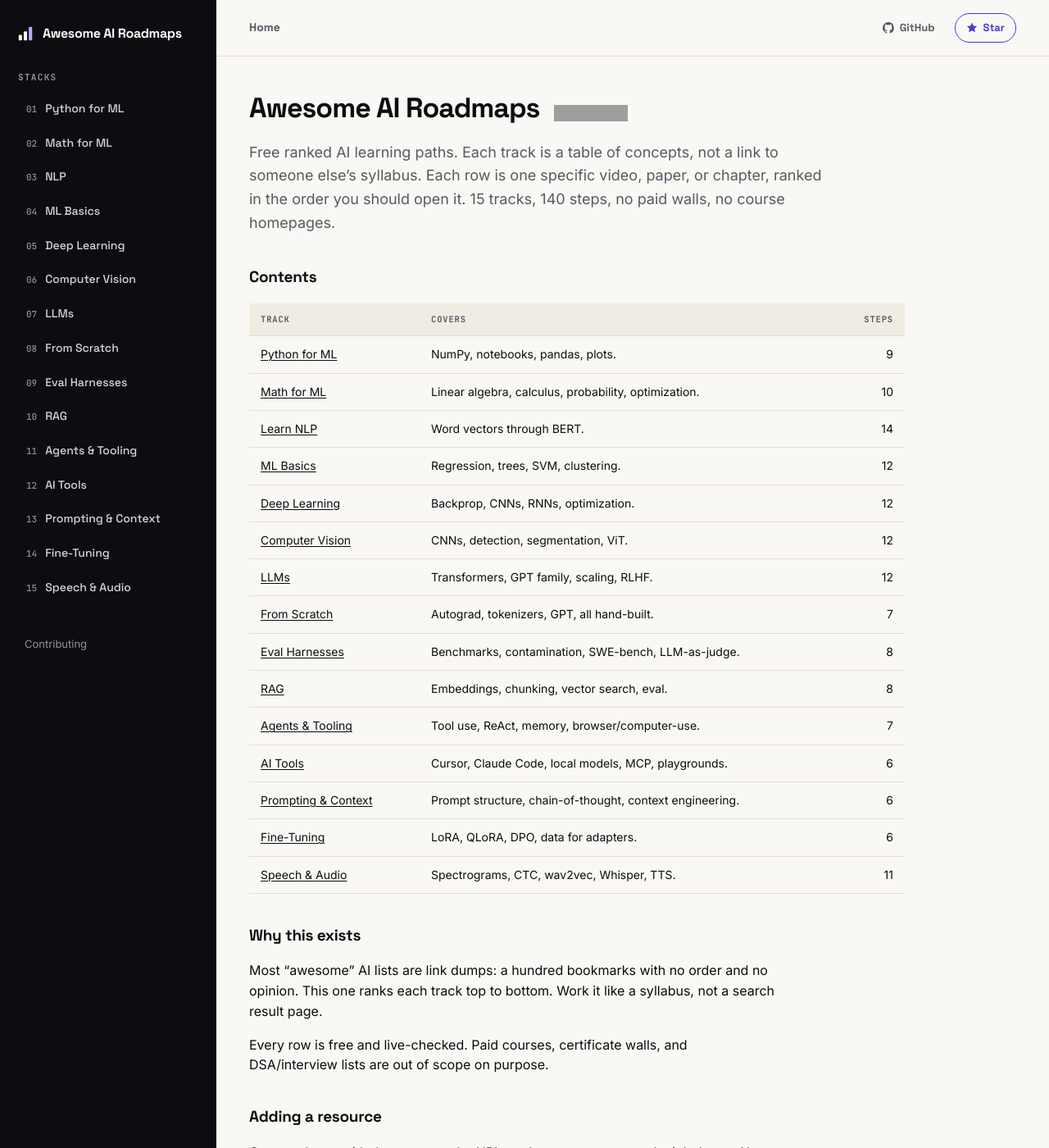
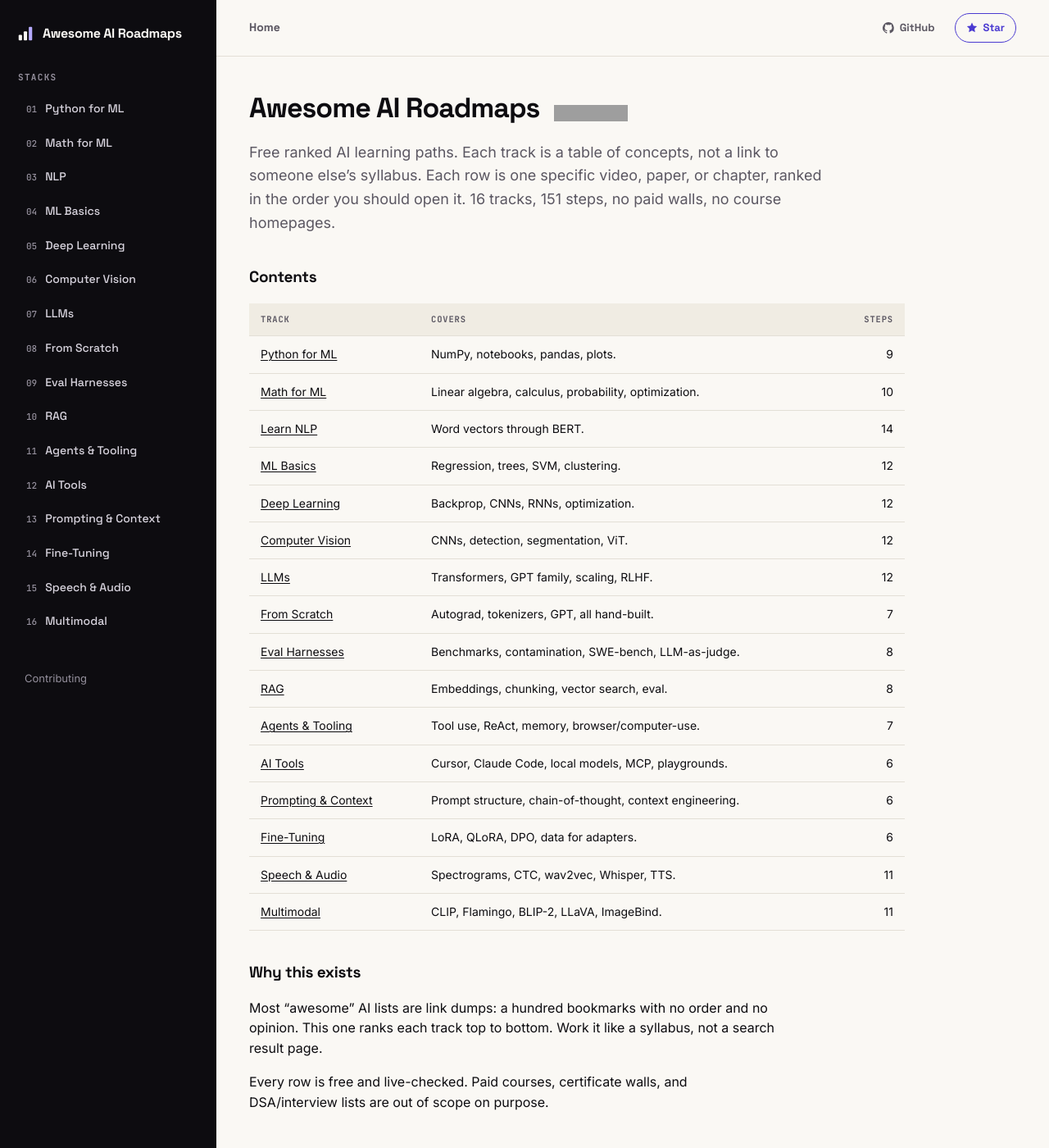
Before and after one commit to GruheshKurra/awesome-ai-roadmaps, a Jekyll site: the page built from README.md, in a window 1280 px wide and 1400 px high. Shown: the whole window at 82% size. Built offline with Jekyll 4.4.1, drawn with Linux system fonts in a browser that asks for light colours; our own code applies the rules of GitHub Pages for plain Markdown files; grey boxes are pictures that could not be loaded.

Commit message:
Add Multimodal track
CLIP, Flamingo, BLIP-2, LLaVA, SigLIP, ImageBind, and
InstructBLIP. Every link fetched and confirmed live
before inclusion.

```diff
--- a/README.md
+++ b/README.md
@@ -1,6 +1,6 @@
 # Awesome AI Roadmaps [![Awesome](https://awesome.re/badge.svg)](https://awesome.re)
 
-Free ranked AI learning paths. Each track is a table of concepts, not a link to someone else's syllabus. Each row is one specific video, paper, or chapter, ranked in the order you should open it. 15 tracks, 140 steps, no paid walls, no course homepages.
+Free ranked AI learning paths. Each track is a table of concepts, not a link to someone else's syllabus. Each row is one specific video, paper, or chapter, ranked in the order you should open it. 16 tracks, 151 steps, no paid walls, no course homepages.
 
 ## Contents
 
@@ -21,6 +21,7 @@ Free ranked AI learning paths. Each track is a table of concepts, not a link to
 | [Prompting & Context](tracks/prompt-context/) | Prompt structure, chain-of-thought, context engineering. | 6 |
 | [Fine-Tuning](tracks/fine-tuning/) | LoRA, QLoRA, DPO, data for adapters. | 6 |
 | [Speech & Audio](tracks/speech-audio/) | Spectrograms, CTC, wav2vec, Whisper, TTS. | 11 |
+| [Multimodal](tracks/multimodal/) | CLIP, Flamingo, BLIP-2, LLaVA, ImageBind. | 11 |
 
 ## Why this exists
 
--- a/_config.yml
+++ b/_config.yml
@@ -76,6 +76,8 @@ track_nav:
     label: Fine-Tuning
   - slug: speech-audio
     label: Speech & Audio
+  - slug: multimodal
+    label: Multimodal
 
 exclude:
   - LICENSE
```
Also changed, not shown: tracks/multimodal/README.md (added, +23 -0 lines), 1 other file.
